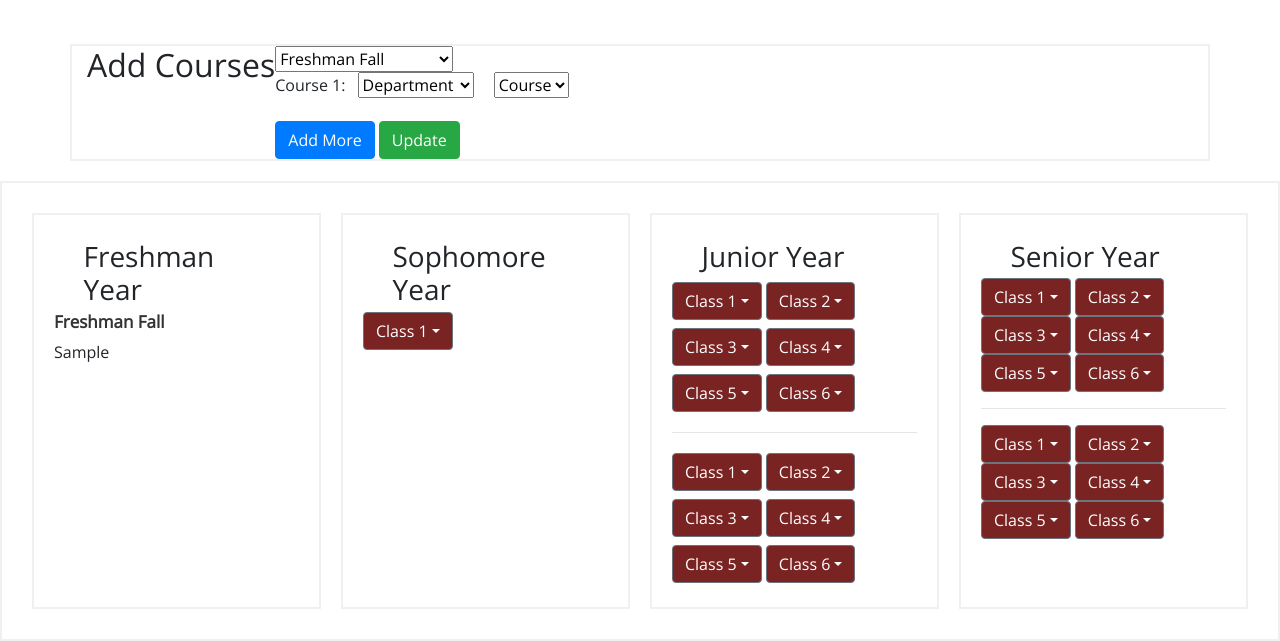
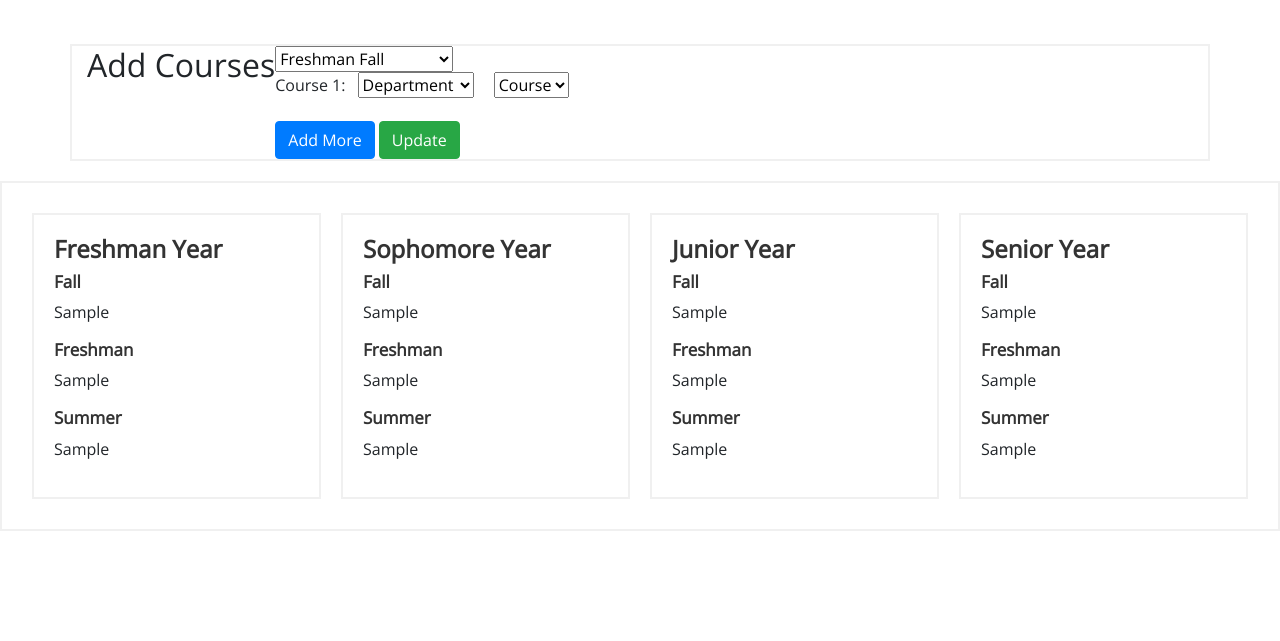
Before and after one commit to normanjwright/eagleai, a Flask app: template eagleai/templates/profile.html in a window 1280 px wide. Shown: the part 376-1017 px from the top of the page. After the commit the page ends 907 px from the top, so only its background shows below. Run offline with Flask 3, Linux system fonts and the light colour scheme; the template is opened without the code that fills it: most values are stand-ins (such as "Sample title", 1, 10 or a date in 2020); parts of the project's set-up code (start-up, migrations or seed data) failed here and were passed over; some libraries are stand-ins or nearby versions.

Commit message:
profile display

```diff
--- a/eagleai/templates/profile.html
+++ b/eagleai/templates/profile.html
@@ -126,50 +126,70 @@
 
             <div class="bottom-container">
                 <div class="bottom-box">
-                    <h3>Freshman Year</h3>
-                    <h5>Freshman Fall</h5>
+                    <h4 class="font-weight-bold">Freshman Year</h3>
+                    <h5 class="font-weight-bold">Fall</h5>
                     {% for course in student.academic_record["Freshman Fall"] %}
                     <p>{{ course }}</p>
                     {% endfor %}
+                    <h5 class="font-weight-bold">Freshman</h5>
+                        {% for course in student.academic_record["Freshman Spring"] %}
+                        <p>{{ course }}</p>
+                        {% endfor %}
+                    <h5 class="font-weight-bold"> Summer</h5>
+                        {% for course in student.academic_record["Freshman Summer"] %}
+                        <p>{{ course }}</p>
+                        {% endfor %}
                 </div>
 
                 <!-- Button dropdowns -->
 
 
                 <div class="bottom-box">
-                    <h3>Sophomore Year</h3>
-
-                    <button class="btn btn-secondary dropdown-toggle" type="button" data-bs-toggle="dropdown" aria-expanded="false">Class 1</button>
-                        <ul class="dropdown-menu" aria-labelledby="dropdownMenuButton">
-                            {% for course in courses %}
-                            <option>{{ course }}</option>
-                            {% endfor %}
-
-                        </ul>
+                    <h4 class="font-weight-bold">Sophomore Year</h3>
+                    <h5 class="font-weight-bold">Fall</h5>
+                    {% for course in student.academic_record["Sophomore Fall"] %}
+                    <p>{{ course }}</p>
+                    {% endfor %}
+                    <h5 class="font-weight-bold">Freshman</h5>
+                        {% for course in student.academic_record["Sophomore Spring"] %}
+                        <p>{{ course }}</p>
+                        {% endfor %}
+                    <h5 class="font-weight-bold"> Summer</h5>
+                        {% for course in student.academic_record["Sophomore Summer"] %}
+                        <p>{{ course }}</p>
+                        {% endfor %}
                 </div>
 
 
                 <div class="bottom-box">
-                    <h3>Junior Year</h3>
-                    <button class="btn btn-secondary dropdown-toggle my-1" type="button" data-bs-toggle="dropdown" aria-expanded="false">Class 1</button> <button class="btn btn-secondary dropdown-toggle" type="button" data-bs-toggle="dropdown" aria-expanded="false">Class 2</button>
-                    <button class="btn btn-secondary dropdown-toggle my-1" type="button" data-bs-toggle="dropdown" aria-expanded="false">Class 3</button> <button class="btn btn-secondary dropdown-toggle" type="button" data-bs-toggle="dropdown" aria-expanded="false">Class 4</button>
-                    <button class="btn btn-secondary dropdown-toggle my-1" type="button" data-bs-toggle="dropdown" aria-expanded="false">Class 5</button> <button class="btn btn-secondary dropdown-toggle" type="button" data-bs-toggle="dropdown" aria-expanded="false">Class 6</button>
-                    <hr style="width: 100%;%;text-align:left;margin-left:0">
-                    <button class="btn btn-secondary dropdown-toggle my-1" type="button" data-bs-toggle="dropdown" aria-expanded="false">Class 1</button> <button class="btn btn-secondary dropdown-toggle" type="button" data-bs-toggle="dropdown" aria-expanded="false">Class 2</button>
-                    <button class="btn btn-secondary dropdown-toggle my-1" type="button" data-bs-toggle="dropdown" aria-expanded="false">Class 3</button> <button class="btn btn-secondary dropdown-toggle" type="button" data-bs-toggle="dropdown" aria-expanded="false">Class 4</button>
-                    <button class="btn btn-secondary dropdown-toggle my-1" type="button" data-bs-toggle="dropdown" aria-expanded="false">Class 5</button> <button class="btn btn-secondary dropdown-toggle" type="button" data-bs-toggle="dropdown" aria-expanded="false">Class 6</button>
-
+                    <h4 class="font-weight-bold">Junior Year</h3>
+                    <h5 class="font-weight-bold">Fall</h5>
+                    {% for course in student.academic_record["Junior Fall"] %}
+                    <p>{{ course }}</p>
+                    {% endfor %}
+                    <h5 class="font-weight-bold">Freshman</h5>
+                        {% for course in student.academic_record["Junior Spring"] %}
+                        <p>{{ course }}</p>
+                        {% endfor %}
+                    <h5 class="font-weight-bold"> Summer</h5>
+                        {% for course in student.academic_record["Junior Summer"] %}
+                        <p>{{ course }}</p>
+                        {% endfor %}
                 </div>
                 <div class="bottom-box">
-                    <h3>Senior Year</h3>
-                    <button class="btn btn-secondary dropdown-toggle" type="button" data-bs-toggle="dropdown" aria-expanded="false">Class 1</button> <button class="btn btn-secondary dropdown-toggle" type="button" data-bs-toggle="dropdown" aria-expanded="false">Class 2</button>
-                    <button class="btn btn-secondary dropdown-toggle" type="button" data-bs-toggle="dropdown" aria-expanded="false">Class 3</button> <button class="btn btn-secondary dropdown-toggle" type="button" data-bs-toggle="dropdown" aria-expanded="false">Class 4</button>
-                    <button class="btn btn-secondary dropdown-toggle" type="button" data-bs-toggle="dropdown" aria-expanded="false">Class 5</button> <button class="btn btn-secondary dropdown-toggle" type="button" data-bs-toggle="dropdown" aria-expanded="false">Class 6</button>
-                    <hr style="width: 100%;%;text-align:left;margin-left:0">
-                    <button class="btn btn-secondary dropdown-toggle" type="button" data-bs-toggle="dropdown" aria-expanded="false">Class 1</button> <button class="btn btn-secondary dropdown-toggle" type="button" data-bs-toggle="dropdown" aria-expanded="false">Class 2</button>
-                    <button class="btn btn-secondary dropdown-toggle" type="button" data-bs-toggle="dropdown" aria-expanded="false">Class 3</button> <button class="btn btn-secondary dropdown-toggle" type="button" data-bs-toggle="dropdown" aria-expanded="false">Class 4</button>
-                    <button class="btn btn-secondary dropdown-toggle" type="button" data-bs-toggle="dropdown" aria-expanded="false">Class 5</button> <button class="btn btn-secondary dropdown-toggle" type="button" data-bs-toggle="dropdown" aria-expanded="false">Class 6</button>
-
+                    <h4 class="font-weight-bold">Senior Year</h3>
+                    <h5 class="font-weight-bold">Fall</h5>
+                    {% for course in student.academic_record["Senior Fall"] %}
+                    <p>{{ course }}</p>
+                    {% endfor %}
+                    <h5 class="font-weight-bold">Freshman</h5>
+                        {% for course in student.academic_record["Senior Spring"] %}
+                        <p>{{ course }}</p>
+                        {% endfor %}
+                    <h5 class="font-weight-bold"> Summer</h5>
+                        {% for course in student.academic_record["Senior Summer"] %}
+                        <p>{{ course }}</p>
+                        {% endfor %}
                 </div>
             </div>
     </div>
```
